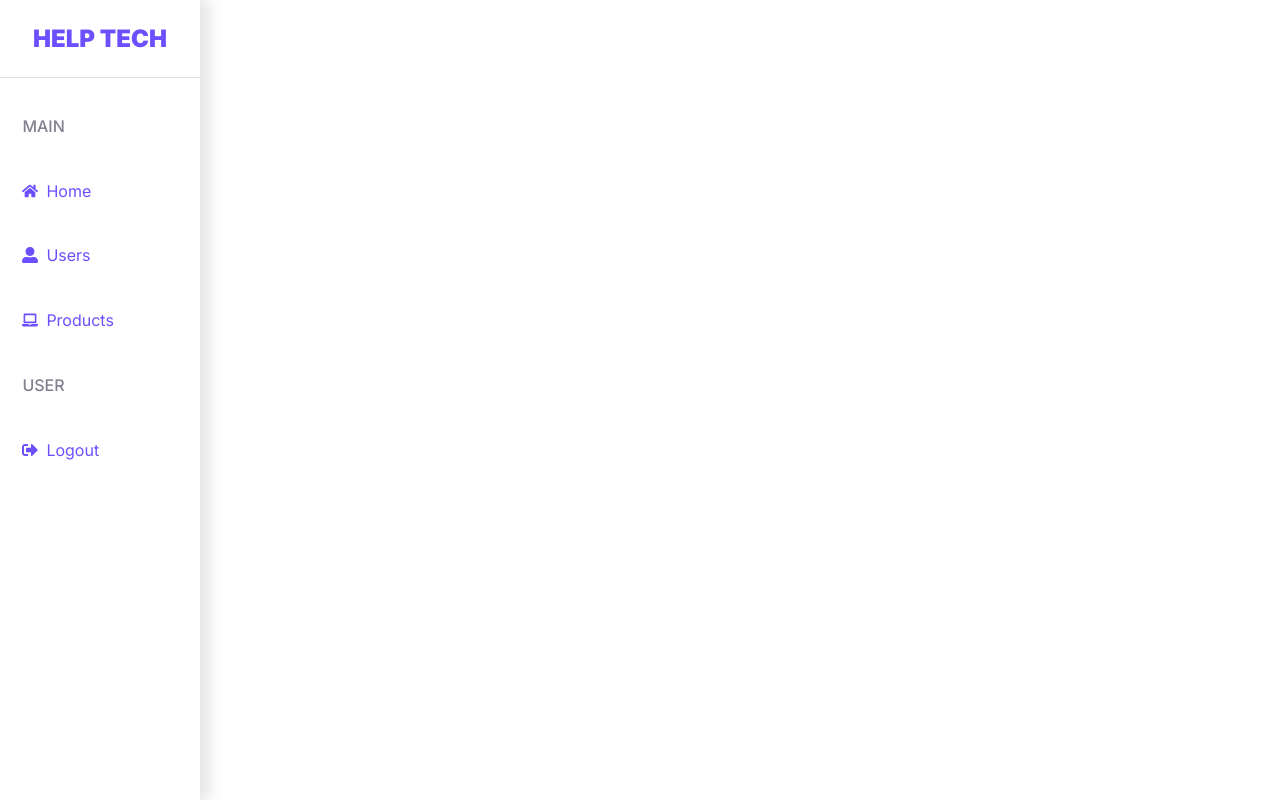
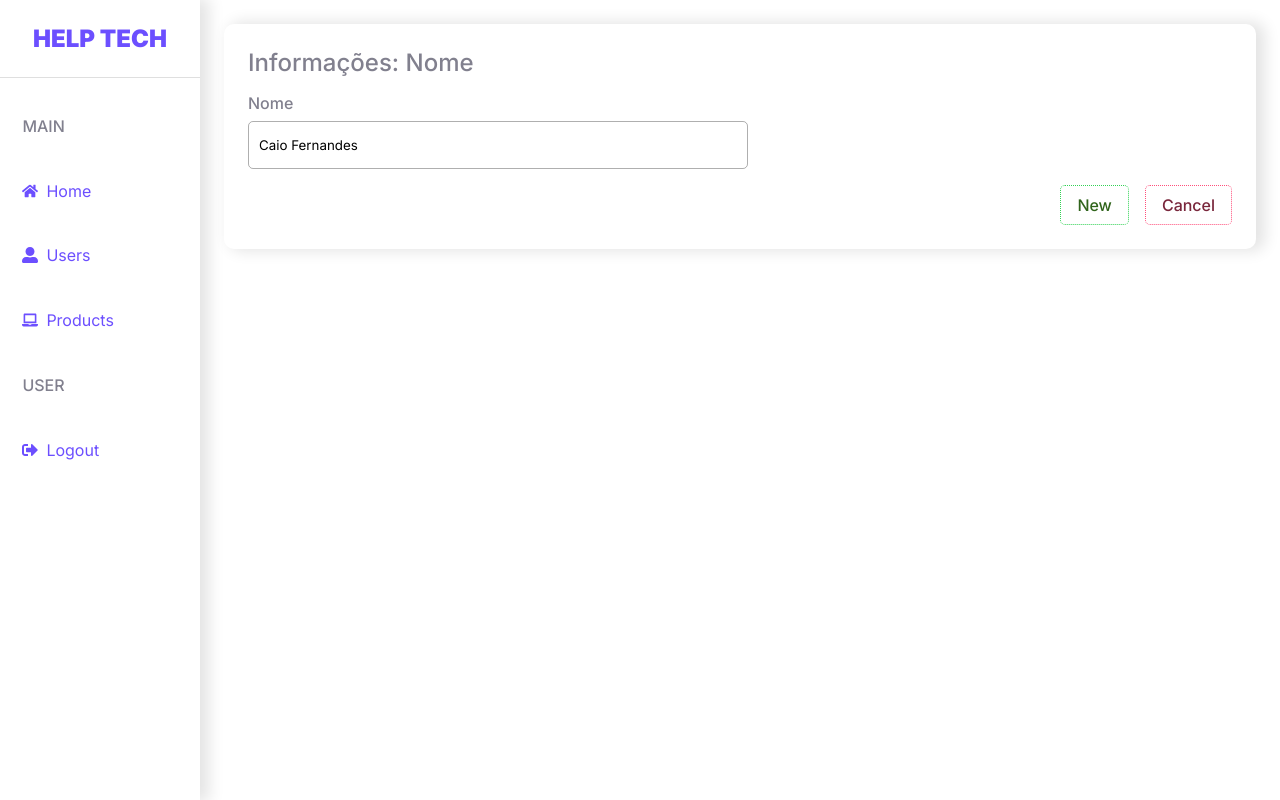
Before and after one commit to zCaioSantos/help-tech, a React (Create React App) app: page /users/1 in a window 1280 px wide. Built offline with nearby package versions, Linux system fonts and the light colour scheme.

Commit message:
Added: Fixed Form New

```diff
--- a/src/components/Form/Form.jsx
+++ b/src/components/Form/Form.jsx
@@ -3,28 +3,6 @@ import FormInput from "../FormInput/FormInput";
 import "./Form.scss";
 
 const Form = ({title, inputs}) => {
-
-    inputs = [
-        {
-            name: "nome",
-            label: "Nome",
-            type: "text",
-            placeholder: "Digite seu nome"
-        },
-        {
-            name: "email",
-            label: "E-mail",
-            type: "email",
-            placeholder: "Digite seu email"
-        },
-        {
-            name: "departamento",
-            label: "Departamento",
-            type: "text",
-            placeholder: "Informe o departamento do usuario"
-        }
-    ]
-
     return (
         <form className="form">
             <section className="header">
--- a/src/components/FormInput/FormInput.jsx
+++ b/src/components/FormInput/FormInput.jsx
@@ -10,6 +10,7 @@ const FormInput = ({ inputs }) => {
                     id={input.name}
                     type={input.type}
                     placeholder={input.placeholder}
+                    value={input.value}
                 />
             </div>
         ))
--- a/src/components/FormInput/FormInput.scss
+++ b/src/components/FormInput/FormInput.scss
@@ -14,7 +14,7 @@
     }
 
     input {
-        padding: 10px;
+        padding: 15px 10px;
         width: 100%;
 
         border: .5px solid #00000050;
@@ -32,6 +32,7 @@
 
         &:invalid {
             border: .5px solid var(--fail);
+            color: var(--fail);
         }
     }
 }
--- a/src/components/Table/Table.jsx
+++ b/src/components/Table/Table.jsx
@@ -3,8 +3,8 @@ import "./Table.scss";
 import { Link } from "react-router-dom";
 
 const Table = ({ title, type }) => {
+
     let list;
-
     switch (type) {
         case 'users':
             list=[{Id: 1, name: "Caio", email: ""}]
--- a/src/global.scss
+++ b/src/global.scss
@@ -33,9 +33,8 @@
         border-radius: 50px;
         background: var(--principal);
     }
-}
 
-Link, a {
+    a {
         text-decoration: none;
         color: var(--principal);
     }
@@ -101,3 +100,4 @@ Link, a {
             }
         }
     }
+}
--- a/src/pages/New/New.jsx
+++ b/src/pages/New/New.jsx
@@ -3,11 +3,36 @@ import Sidebar from '../../components/Sidebar/Sidebar'
 import './New.scss'
 
 export default function New({title, type}) {
+
+    let inputs;
+    switch (type) {
+        case 'users':
+            inputs = [
+                {
+                    name: "nome",
+                    label: "Nome",
+                    type: "text",
+                    placeholder: "Digite seu nome",
+                }
+            ]
+            break;
+        case 'products':
+            inputs=[{
+                name: "nome",
+                label: "Nome",
+                type: "text",
+                placeholder: "Digite seu nome"
+            }]
+            break;
+        default:
+            break;
+    }
+
     return(
         <section className="new">
             <Sidebar />
             <article className='new__container'>
-                <Form title={title}/>
+                <Form title={title} inputs={inputs}/>
             </article>
         </section>
 
--- a/src/pages/Single/Single.jsx
+++ b/src/pages/Single/Single.jsx
@@ -1,15 +1,43 @@
-import React from 'react';
-import Sidebar from '../../components/Sidebar/Sidebar'
-import './Single.scss';
+import React from "react";
+import Form from '../../components/Form/Form'
+import Sidebar from "../../components/Sidebar/Sidebar";
+import "./Single.scss";
 
-export default function Single() {
-    return(
+export default function Single({type}) {
+
+    let inputs;
+    switch (type) {
+        case "users":
+            inputs = [
+                {
+                    name: "nome",
+                    label: "Nome",
+                    type: "text",
+                    placeholder: "Digite seu nome",
+                    value: "Caio Fernandes",
+                }
+            ];
+            break;
+        case "products":
+            inputs = [
+                {
+                    name: "nome",
+                    label: "Nome",
+                    type: "text",
+                    placeholder: "Digite seu nome",
+                },
+            ];
+            break;
+        default:
+            break;
+    }
+
+    return (
         <section className="single">
             <Sidebar />
-            <article className='single__container'>
-
+            <article className="single__container">
+                <Form title={"Informações: " + inputs[0].name} inputs={inputs}/>
             </article>
         </section>
-
-    )
+    );
 }
--- a/src/routes.js
+++ b/src/routes.js
@@ -19,14 +19,14 @@ function RoutesApp() {
 
                     <Route path='/users'>
                         <Route index element={<List table={(<Table title="List Users" type="users" />)}/>} />
-                        <Route path=":id" element={<Single />} />
-                        <Route path="new" element={<New title="New User" />} />
+                        <Route path="new" element={<New title="New User" type="users" />} />
+                        <Route path=":id" element={<Single type="users" />} />
                     </Route>
 
                     <Route path='/products'>
                         <Route index element={<List table={(<Table title="List Products" type="products" />)}/>} />
-                        <Route path=":id" element={<Single />} />
-                        <Route path="new" element={<New title="New Product"/>} />
+                        <Route path="new" element={<New title="New Product" type="products"/>} />
+                        <Route path=":id" element={<Single type="products"/>} />
                     </Route>
 
                 </Route>
```
Lines whose indentation alone changed are shown as unchanged.
